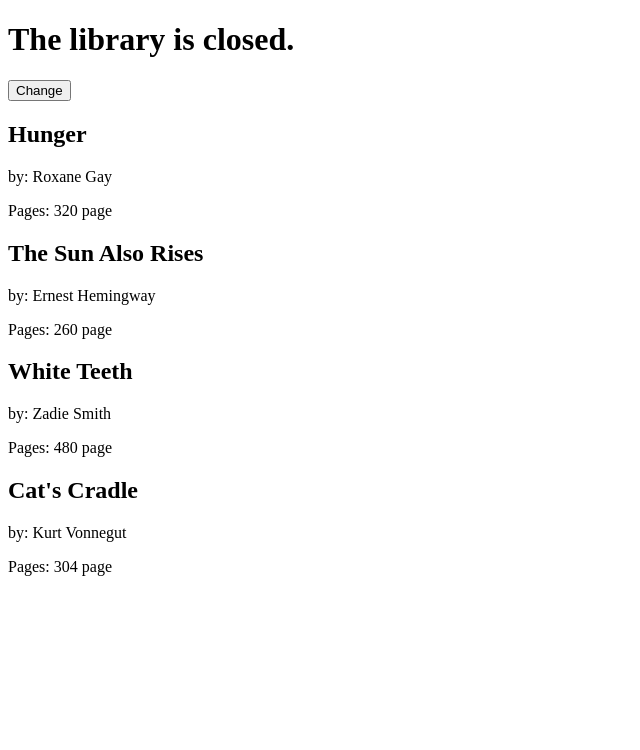
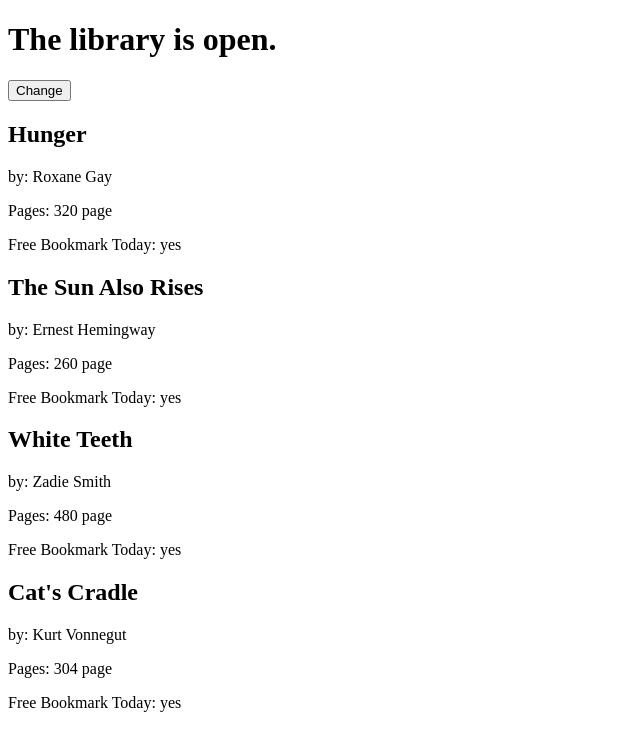
Before and after one commit to rimij405/igme-430-review, a React (Create React App) app in the folder exercises/3_react-essentials/react-is-fun-01/: page / in a window 1280 px wide. Shown: the top 750 px of the page, without its empty margins (0-640 px from the left). Built offline with nearby package versions, Linux system fonts and the light colour scheme.

Commit message:
Passing state down into the child component

```diff
--- a/exercises/3_react-essentials/react-is-fun-01/src/index.js
+++ b/exercises/3_react-essentials/react-is-fun-01/src/index.js
@@ -8,19 +8,23 @@
   {"title": "Cat's Cradle", "author": "Kurt Vonnegut", "pages": 304 }
 ];
 
-const Book = ({title, author, pages}) => {
+const Book = ({title, author, pages, freeBookmark}) => {
   return (
     <section>
       <h2>{title}</h2>
       <p>by: {author}</p>
       <p>Pages: {pages} page</p>
+      <p>Free Bookmark Today: {freeBookmark ? 'yes' : 'no!'}</p>
     </section>
   );
 };
 
 class Library extends Component {
 
-  state = { open: false }
+  state = {
+    freeBookmark: true,
+    open: true
+  }
 
   toggle = () => {
     this.setState(prevState => ({
@@ -37,7 +41,12 @@
         <button onClick={this.toggle}>Change</button>
         {books.map((book, id) => {
           return(
-            <Book key={id} title={book.title} author={book.author} pages={book.pages} />
+            <Book
+             key={id}
+             title={book.title}
+             author={book.author}
+             pages={book.pages}
+             freeBookmark={this.state.freeBookmark} />
           );
         })}
       </div>
```
